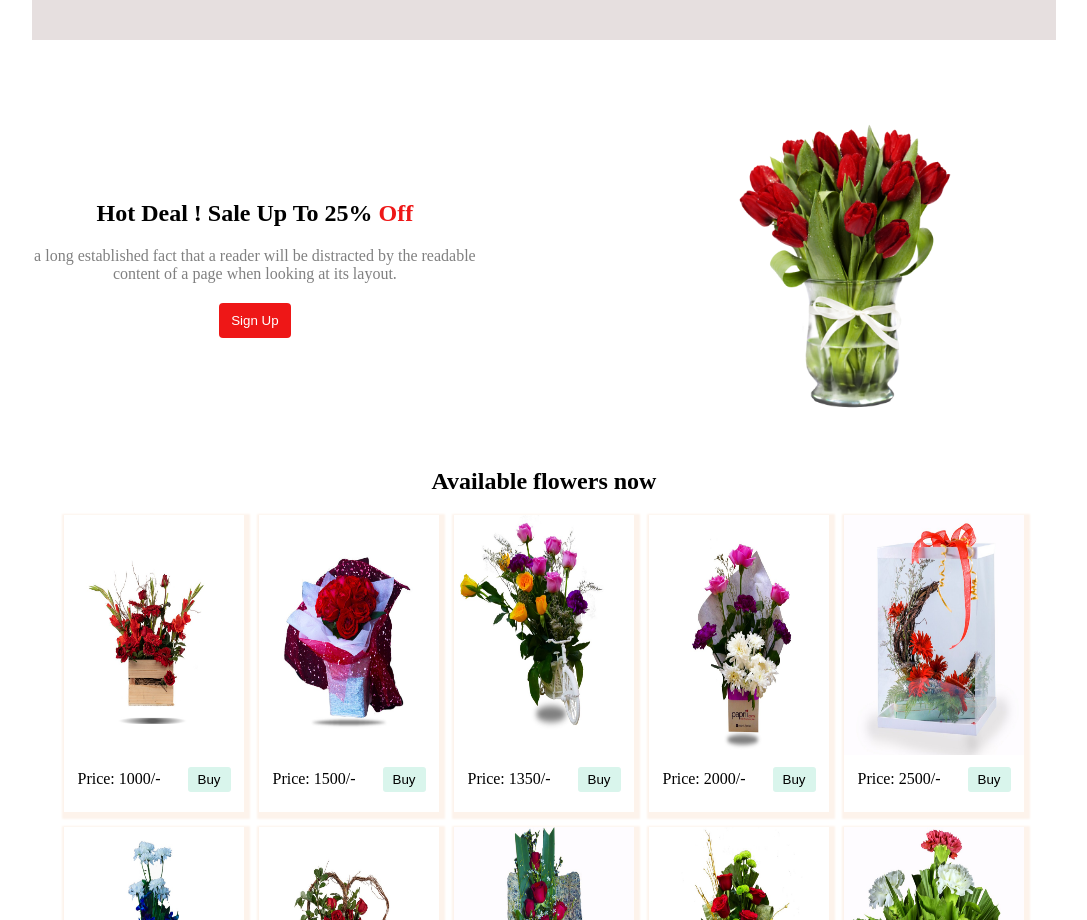
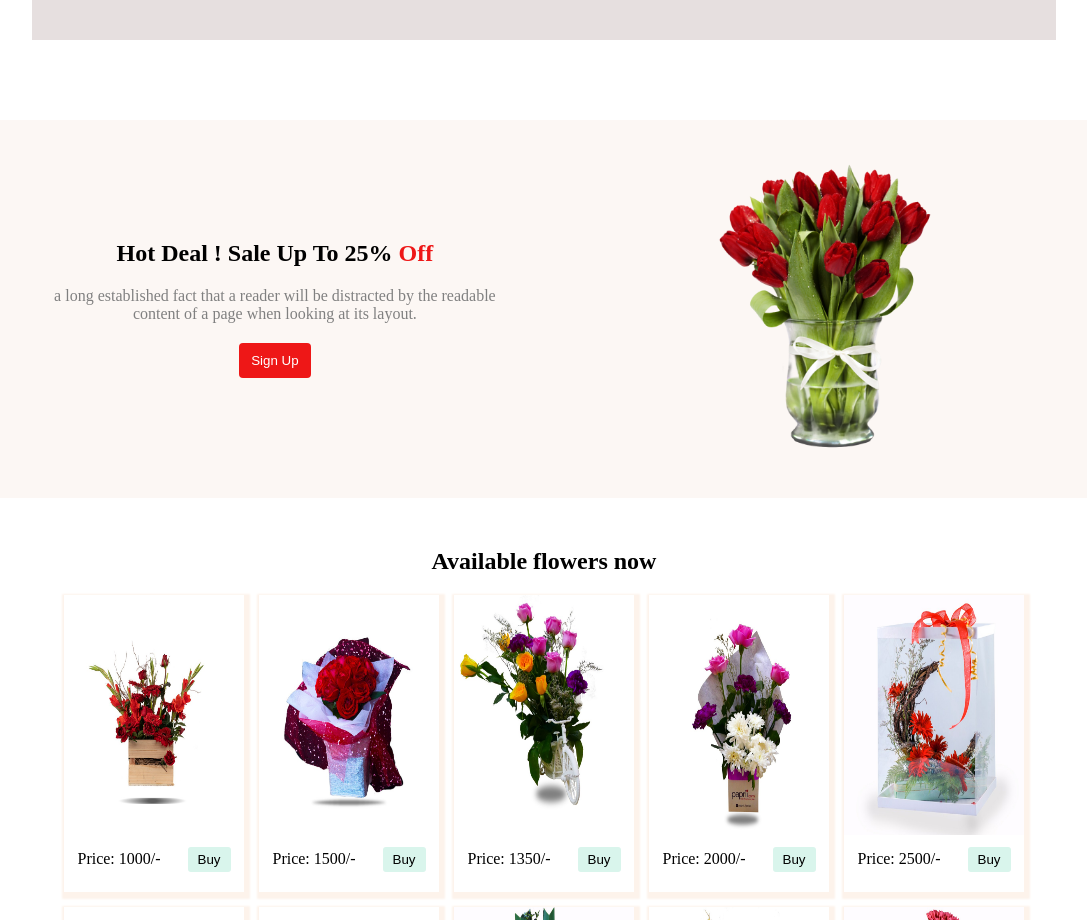
Before and after one commit to Atik-Sahariyar/Online-Flower-Shop, a plain HTML site: page index.html in a window 1280 px wide. Shown: the part 1220-2140 px from the top of the page, without its empty margins (96-1183 px from the left). Drawn offline with Linux system fonts and the light colour scheme.

Commit message:
added style

```diff
--- a/style.css
+++ b/style.css
@@ -136,6 +136,8 @@
     align-items: center;
     justify-content: space-around;
     margin-top: 80px;
+    padding: 40px;
+    background-color:rgb(252, 247, 244)
 }
 .left-side-container{
     text-align: center;
```
